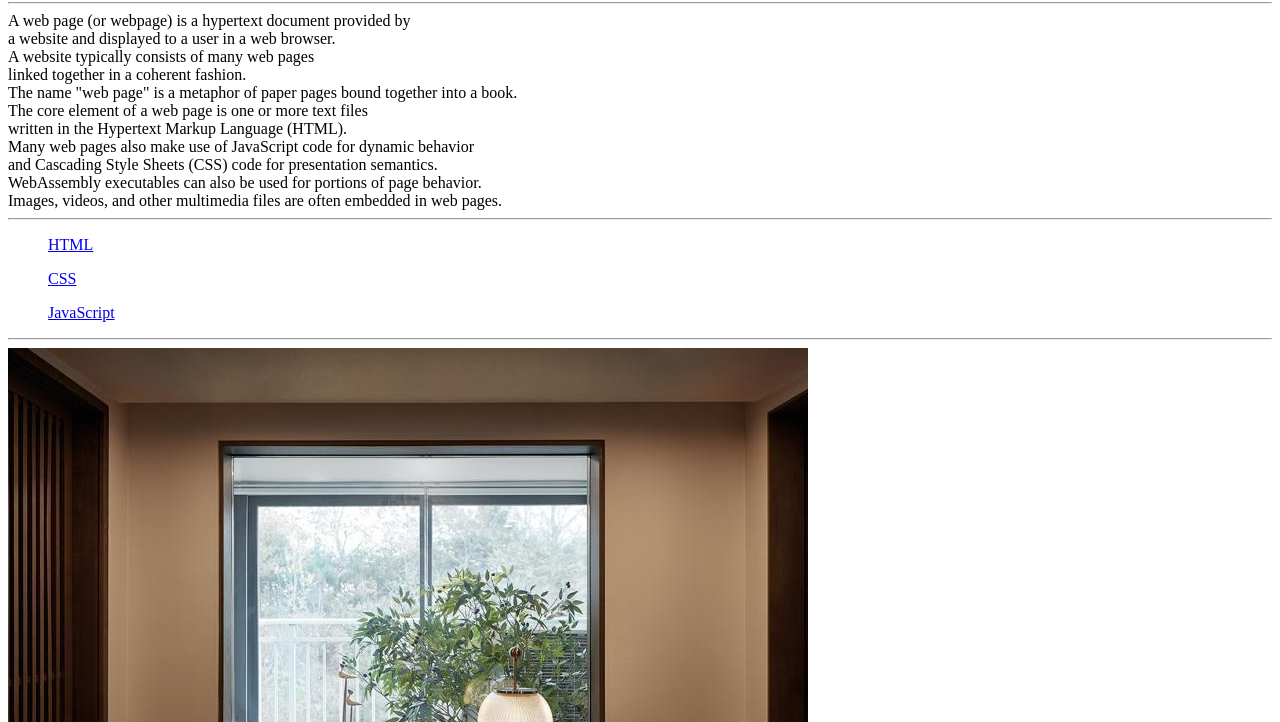
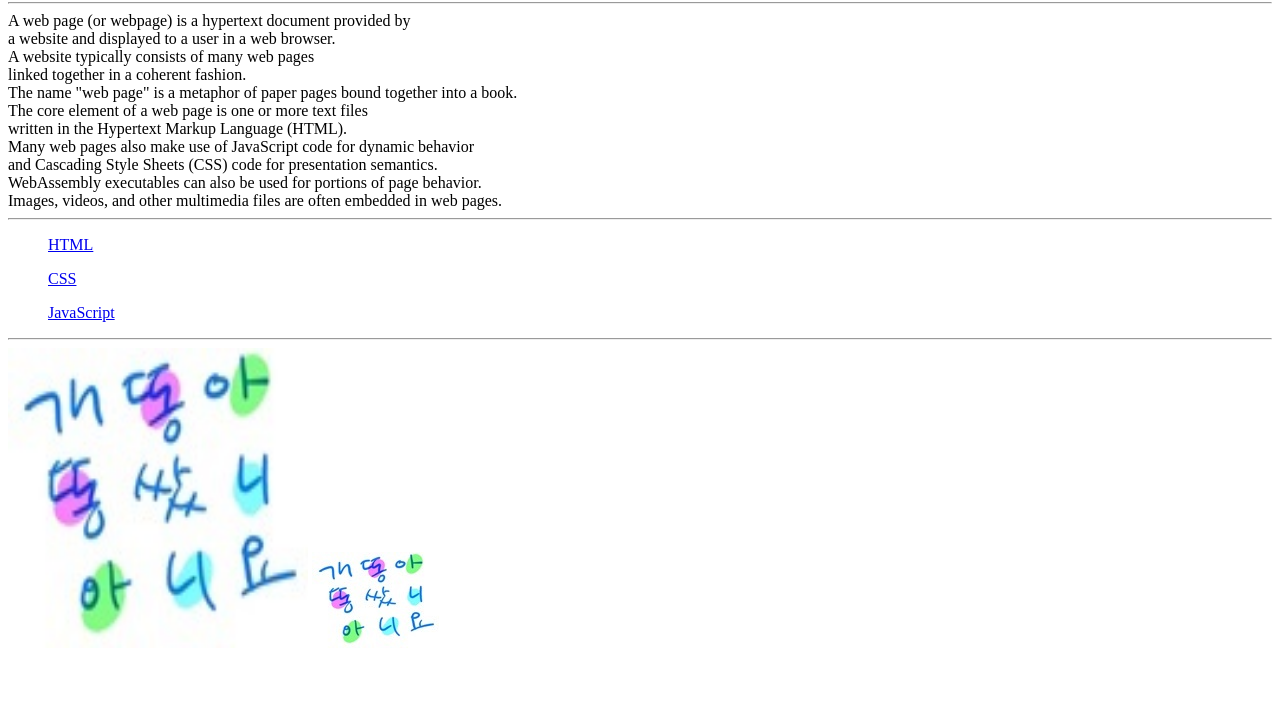
Before and after one commit to 30602hanakang/wed1, a plain HTML site: page index.html in a window 1280 px wide. Shown: the part 78-800 px from the top of the page. Drawn offline with Linux system fonts and the light colour scheme.

Commit message:
Update index.html

```diff
--- a/index.html
+++ b/index.html
@@ -26,7 +26,7 @@
     <ul><a href="css.html">CSS</a></ul>
     <ul><a href="JS.html">JavaScript</a></ul>
     <hr>
-    <img src="img\test1.jpg" alt="" width="" height="">
+    <img src="img\test2.jpg" alt="강하나" width="300" height="300">
     <img src="img\test2.jpg" alt="" width="" height="">
 </body>
 </html>
```
